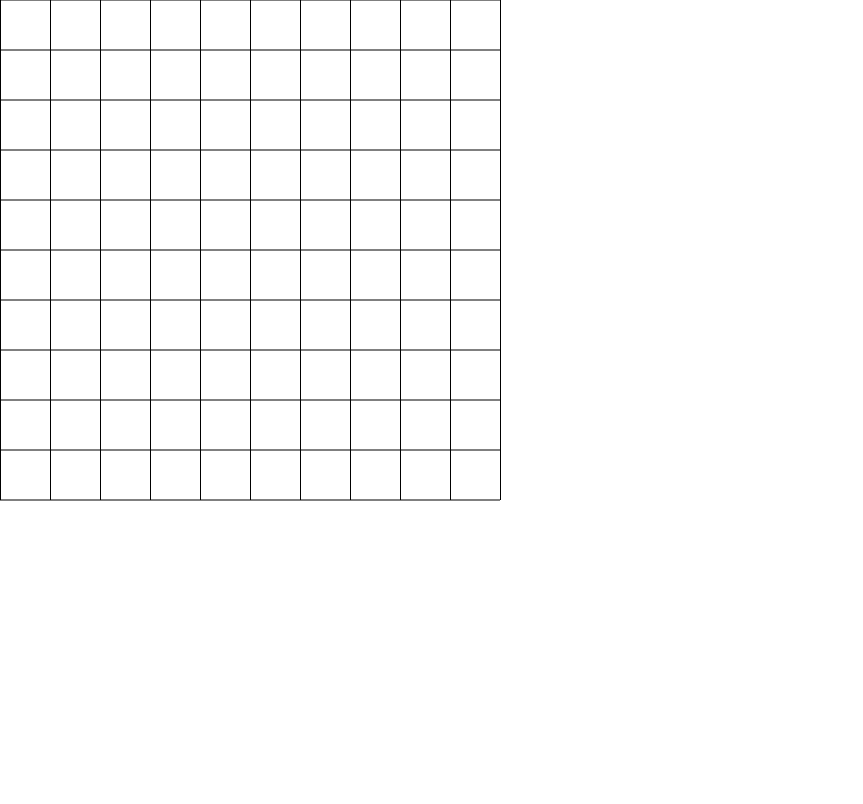
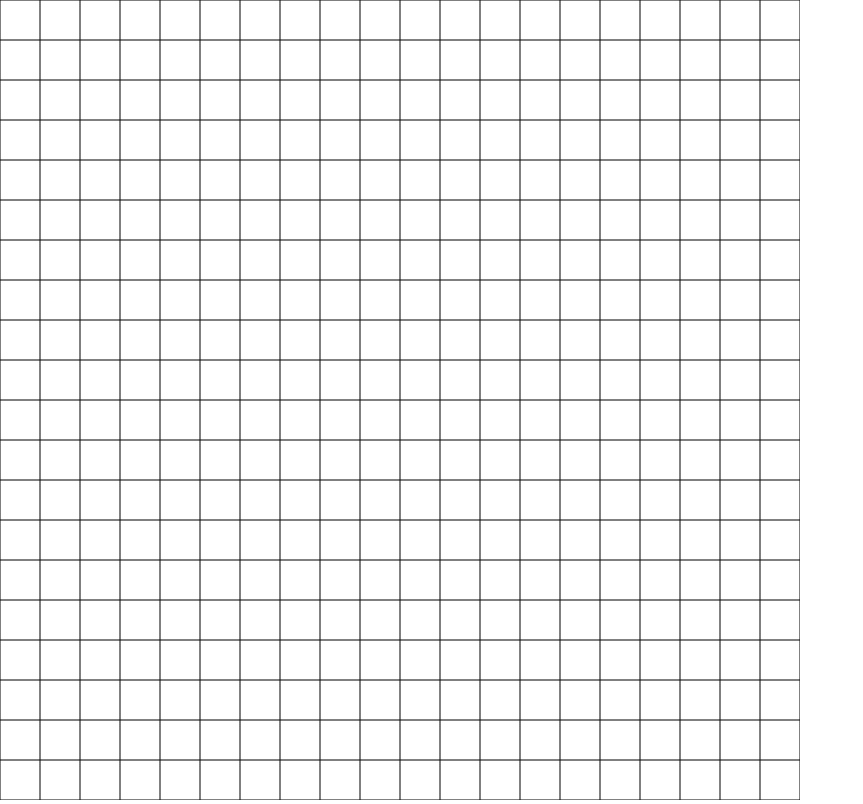
Before and after one commit to bananu7/potato-empires, a plain HTML site: page potato-client/index.html in a window 1280 px wide. Shown: the whole page, without its empty margins (0-863 px from the left). Drawn offline with Linux system fonts and the light colour scheme.

Commit message:
Draw grid proper

```diff
--- a/potato-client/index.html
+++ b/potato-client/index.html
@@ -9,26 +9,28 @@
 
     <script>
       $(function () {
-        var gridWidth = 500;
-        var gridHeight = 500;
+        var gridWidth = 20;
+        var gridHeight = 20;
 
-        var tileWidth = 10;
-        var tileHeight = 10;
+        var tileWidth = 40;
+        var tileHeight = 40;
 
-        var canvas = $('<canvas/>').attr({width: gridWidth + 1, height: gridHeight + 1}).appendTo('body');
+        var canvas = $('<canvas/>').attr({
+            width: gridWidth * tileWidth,
+            height: gridHeight * tileHeight
+        }).appendTo('body');
 
         var context = canvas.get(0).getContext("2d");
 
-        function drawBoard(){
-            for (var x = 0; x <= gridWidth; x += 50) {
-                context.moveTo(0.5 + x, 0);
-                context.lineTo(0.5 + x, gridHeight);
+        function drawBoard() {
+            for (var x = 0; x <= gridWidth; ++x) {
+                context.moveTo(x * tileWidth, 0);
+                context.lineTo(x * tileWidth, gridHeight * tileHeight);
             }
 
-
-            for (var x = 0; x <= gridHeight; x += 50) {
-                context.moveTo(0, x);
-                context.lineTo(gridWidth, x);
+            for (var y = 0; y <= gridHeight; ++y) {
+                context.moveTo(0,                     y * tileHeight);
+                context.lineTo(gridWidth * tileWidth, y * tileHeight);
             }
 
             context.strokeStyle = "black";
```
